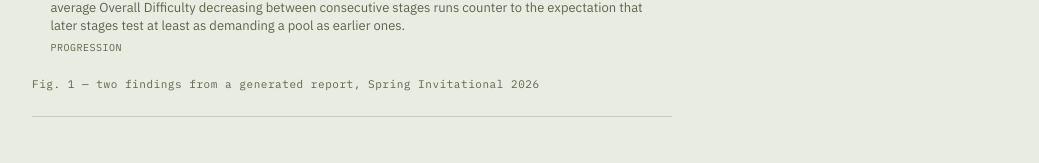
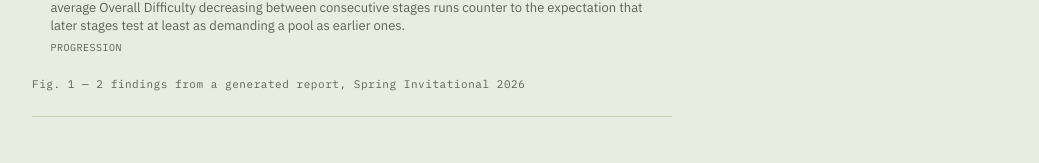
Before and after one commit to Ascaveth/osu-mappool-analyzer, a Next.js app in the folder frontend/: page / in a window 1280 px wide. Shown: the part 573-736 px from the top of the page, without its empty margins (120-1159 px from the left). Built offline with nearby package versions, Linux system fonts and the light colour scheme.

Commit message:
fix(frontend): sync exhibit caption count and improve a11y
Derive the Fig. 1 caption count from ro16Findings.length instead of a
hardcoded value, use a stable key for MarginNote list items, and hide
decorative note-mark glyphs from assistive tech.

```diff
--- a/frontend/app/page.tsx
+++ b/frontend/app/page.tsx
@@ -37,12 +37,12 @@ export default function Home() {
           <h2 className="stage-name">Round of 16</h2>
         </div>
         <div className="exhibit-notes">
-          {ro16Findings.map((c, i) => (
-            <MarginNote key={i} citation={c} />
+          {ro16Findings.map((c) => (
+            <MarginNote key={`${c.analyzerName}-${c.scope.type}-${c.scope.id}`} citation={c} />
           ))}
         </div>
         <p className="exhibit-caption">
-          Fig. 1 — two findings from a generated report, Spring Invitational 2026
+          Fig. 1 — {ro16Findings.length} finding{ro16Findings.length === 1 ? "" : "s"} from a generated report, Spring Invitational 2026
         </p>
       </section>
 
--- a/frontend/app/tournaments/new/page.tsx
+++ b/frontend/app/tournaments/new/page.tsx
@@ -391,6 +391,7 @@ export default function NewTournamentPage() {
                 <div className="note" key={n.key}>
                   <span
                     className="note-mark"
+                    aria-hidden="true"
                     style={n.kind === "ready" ? { color: "var(--confirm)" } : undefined}
                   >
                     {n.kind === "ready" ? "✓" : "▲"}
```
